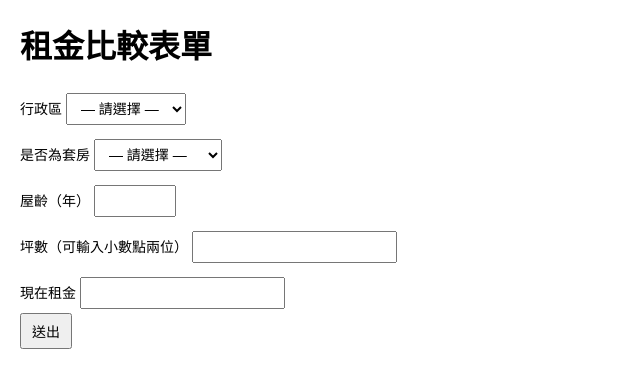
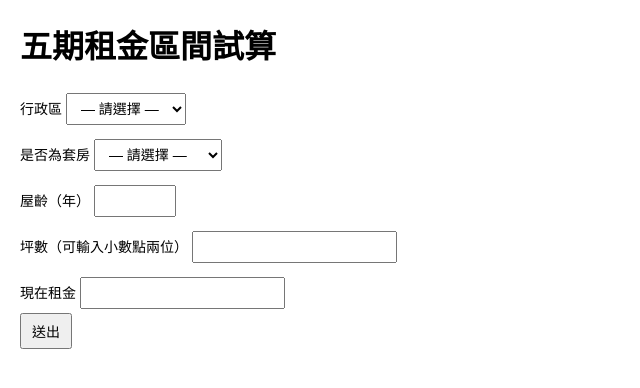
Before and after one commit to srkhome/rent-checker2, a plain HTML site: page index.html in a window 1280 px wide. Shown: the whole page, without its empty margins (0-640 px from the left). Drawn offline with Linux system fonts and the light colour scheme.

Commit message:
Update index.html

```diff
--- a/index.html
+++ b/index.html
@@ -17,7 +17,7 @@
   </style>
 </head>
 <body>
-  <h1>租金比較表單</h1>
+  <h1>五期租金區間試算</h1>
 
   <form id="rentForm">
     <label>行政區
```
